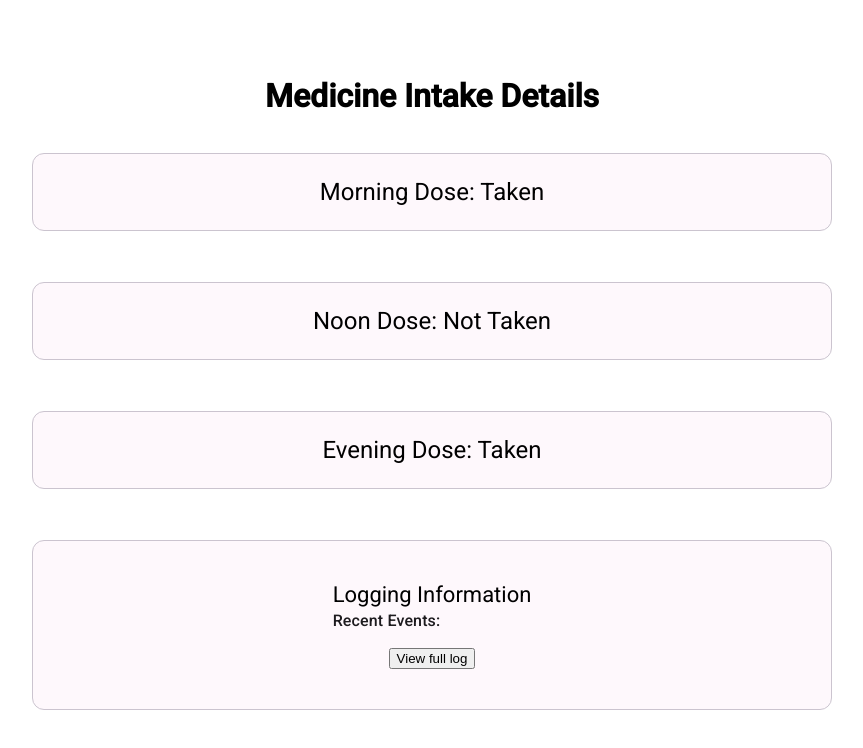
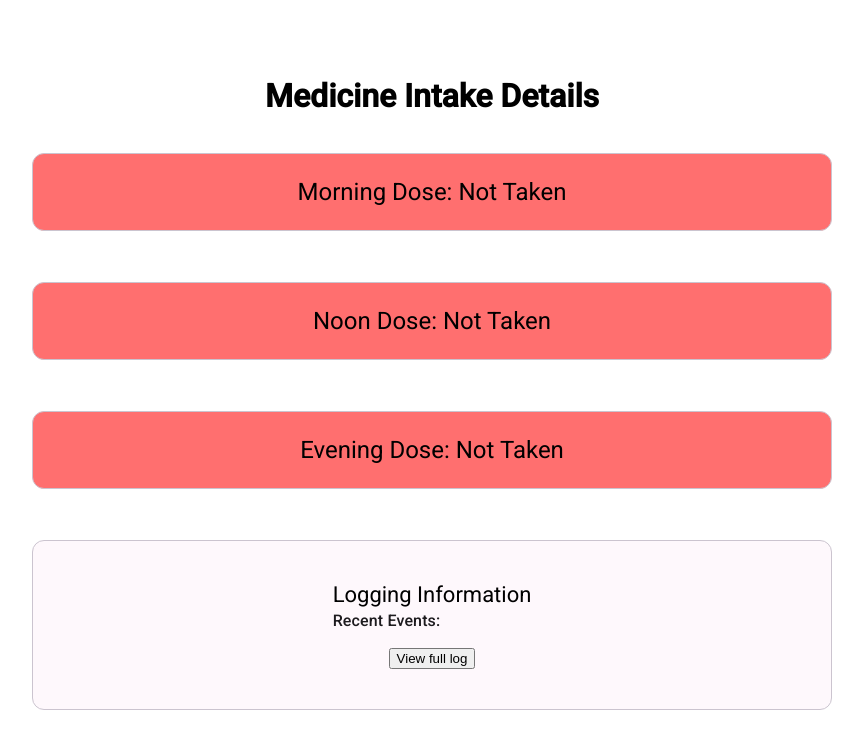
Before and after one commit to JanDuwe/MediMinder, an Angular app: page /details/1 in a window 1280 px wide. Shown: the top 748 px of the page, without its empty margins (208-1071 px from the left). Built offline with nearby package versions, Linux system fonts and the light colour scheme.

Commit message:
information about medicine taken is colored

```diff
--- a/src/app/details/details.component.css
+++ b/src/app/details/details.component.css
@@ -18,4 +18,12 @@ mat-card {
     &.dose-information {
         font-size: 1.5rem;
     }
+
+    &.taken {
+        background-color: #66e082;
+    }
+
+    &.not-taken {
+        background-color: #ff6f6f;
+    }
 }
--- a/src/app/details/details.component.html
+++ b/src/app/details/details.component.html
@@ -1,16 +1,16 @@
 <div class="container">
     @if (!showLogs){
         <h1>Medicine Intake Details</h1>
-        <mat-card class="dose-information" appearance="outlined">
-            Morning Dose: Taken
+        <mat-card appearance="outlined" [ngClass]="{'taken': wasMorningMedicineTaken(), 'not-taken': !wasMorningMedicineTaken(), 'dose-information': true }">
+            Morning Dose: {{ wasMorningMedicineTaken() ? 'Not taken' : 'Not Taken'}}
         </mat-card>
         <br>
-        <mat-card class="dose-information" appearance="outlined">
-            Noon Dose: Not Taken
+        <mat-card appearance="outlined" [ngClass]="{'taken': wasNoonMedicineTaken(), 'not-taken': !wasNoonMedicineTaken(), 'dose-information': true }">
+            Noon Dose: {{ wasNoonMedicineTaken() ? 'Taken' : 'Not Taken' }}
         </mat-card>
         <br>
-        <mat-card class="dose-information" appearance="outlined">
-            Evening Dose: Taken
+        <mat-card appearance="outlined" [ngClass]="{'taken': wasEveningMedicineTaken(), 'not-taken': !wasEveningMedicineTaken(), 'dose-information': true }">
+            Evening Dose: {{ wasEveningMedicineTaken() ? 'Taken' : 'Not Taken'}}
         </mat-card>
         <br>
         <mat-card appearance="outlined">
--- a/src/app/details/details.component.ts
+++ b/src/app/details/details.component.ts
@@ -3,12 +3,13 @@ import { MatCardModule } from '@angular/material/card';
 import { BluetoothService } from '../../services/bluetooth.service';
 import { BehaviorSubject, filter, ReplaySubject, tap } from 'rxjs';
 import { Classification } from '../types/classification.enum';
-import { AsyncPipe } from '@angular/common';
+import { AsyncPipe, CommonModule } from '@angular/common';
 import { TimestampedLog } from '../types/timestamp.interface';
+import { SwPush } from '@angular/service-worker';
 
 @Component({
   selector: 'app-details',
-  imports: [MatCardModule, AsyncPipe],
+  imports: [MatCardModule, AsyncPipe, CommonModule],
   templateUrl: './details.component.html',
   styleUrl: './details.component.css',
 })
@@ -17,17 +18,17 @@ export class DetailsComponent implements OnInit {
   protected intakeMedicineLog = new BehaviorSubject<TimestampedLog[]>([]);
 
   public showLogs = false;
+  currentDate = new Date();
 
   ngOnInit(): void {
     this.bluetoothService.data$
       .pipe(
         filter((data) => data === Classification.INTAKE_MEDICINE),
         tap((data) => {
-          this.intakeMedicineLog.next(
-            [{ timestamp: new Date(), log: data },
-              ...this.intakeMedicineLog.getValue()
-            ],
-          );
+          this.intakeMedicineLog.next([
+            { timestamp: new Date(), log: data },
+            ...this.intakeMedicineLog.getValue(),
+          ]);
         })
       )
       .subscribe();
@@ -40,4 +41,59 @@ export class DetailsComponent implements OnInit {
   exitFullLog(): void {
     this.showLogs = false;
   }
+
+  wasMorningMedicineTaken(): boolean {
+    return this.isLogAvailableForTimeframe(
+      new Date(this.currentDate.setHours(8, 0, 0, 0)),
+      new Date(this.currentDate.setHours(9, 0, 0, 0))
+    );
+  }
+
+  wasNoonMedicineTaken(): boolean {
+    return this.isLogAvailableForTimeframe(
+      new Date(this.currentDate.setHours(11, 0, 0, 0)),
+      new Date(this.currentDate.setHours(12, 0, 0, 0))
+    );
+  }
+
+  wasEveningMedicineTaken(): boolean {
+    return this.isLogAvailableForTimeframe(
+      new Date(this.currentDate.setHours(17, 0, 0, 0)),
+      new Date(this.currentDate.setHours(18, 0, 0, 0))
+    );
+  }
+
+  morningMedicineDue(): boolean {
+    return (
+      this.hasTimeframePassed(
+        new Date(this.currentDate.setHours(9, 0, 0, 0))
+      ) && !this.wasMorningMedicineTaken()
+    );
+  }
+
+  noonMedicineDue(): boolean {
+    return (
+      this.hasTimeframePassed(
+        new Date(this.currentDate.setHours(12, 0, 0, 0))
+      ) && !this.wasNoonMedicineTaken()
+    );
+  }
+
+  eveningMedicineDue(): boolean {
+    return (
+      this.hasTimeframePassed(
+        new Date(this.currentDate.setHours(18, 0, 0, 0))
+      ) && !this.wasEveningMedicineTaken()
+    );
+  }
+
+  private isLogAvailableForTimeframe(start: Date, end: Date): boolean {
+    return this.intakeMedicineLog.getValue().some((log) => {
+      return log.timestamp >= start && log.timestamp <= end;
+    });
+  }
+
+  hasTimeframePassed(end: Date): boolean {
+    return this.currentDate > end;
+  }
 }
```
